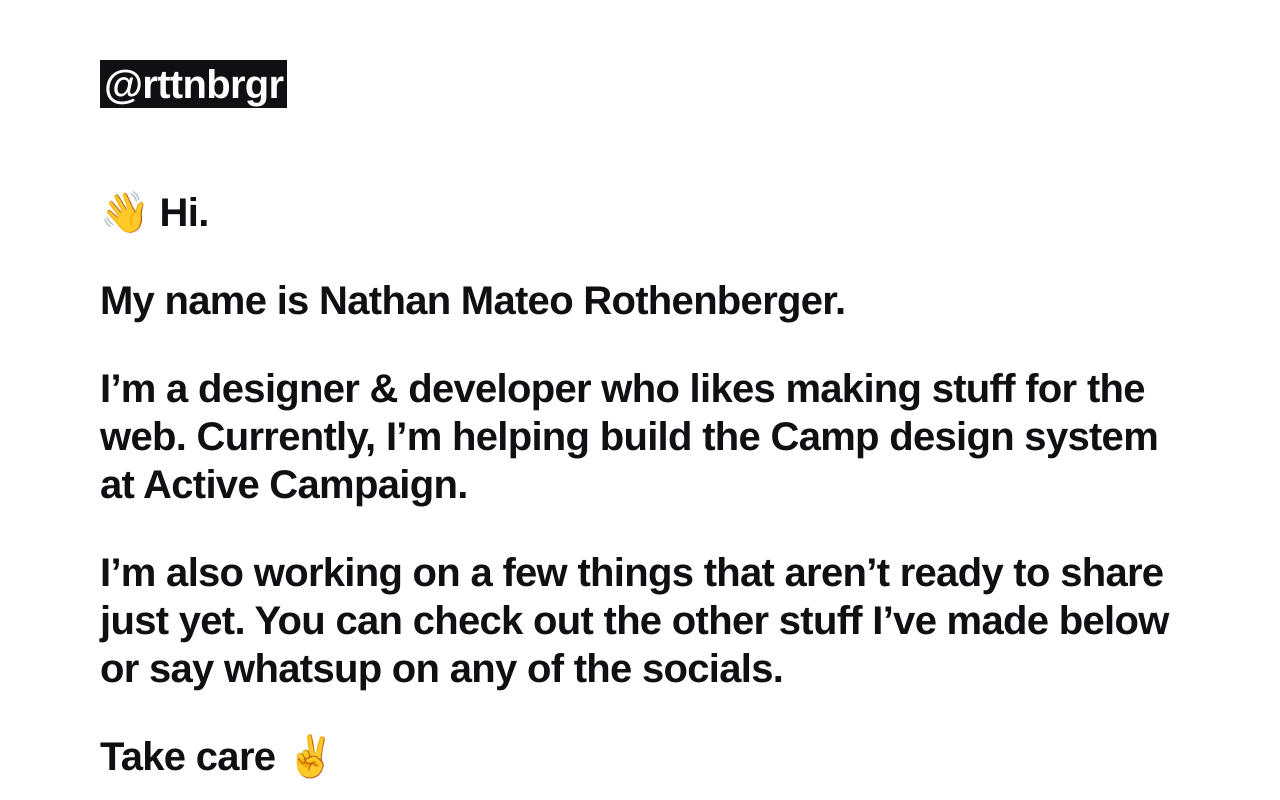
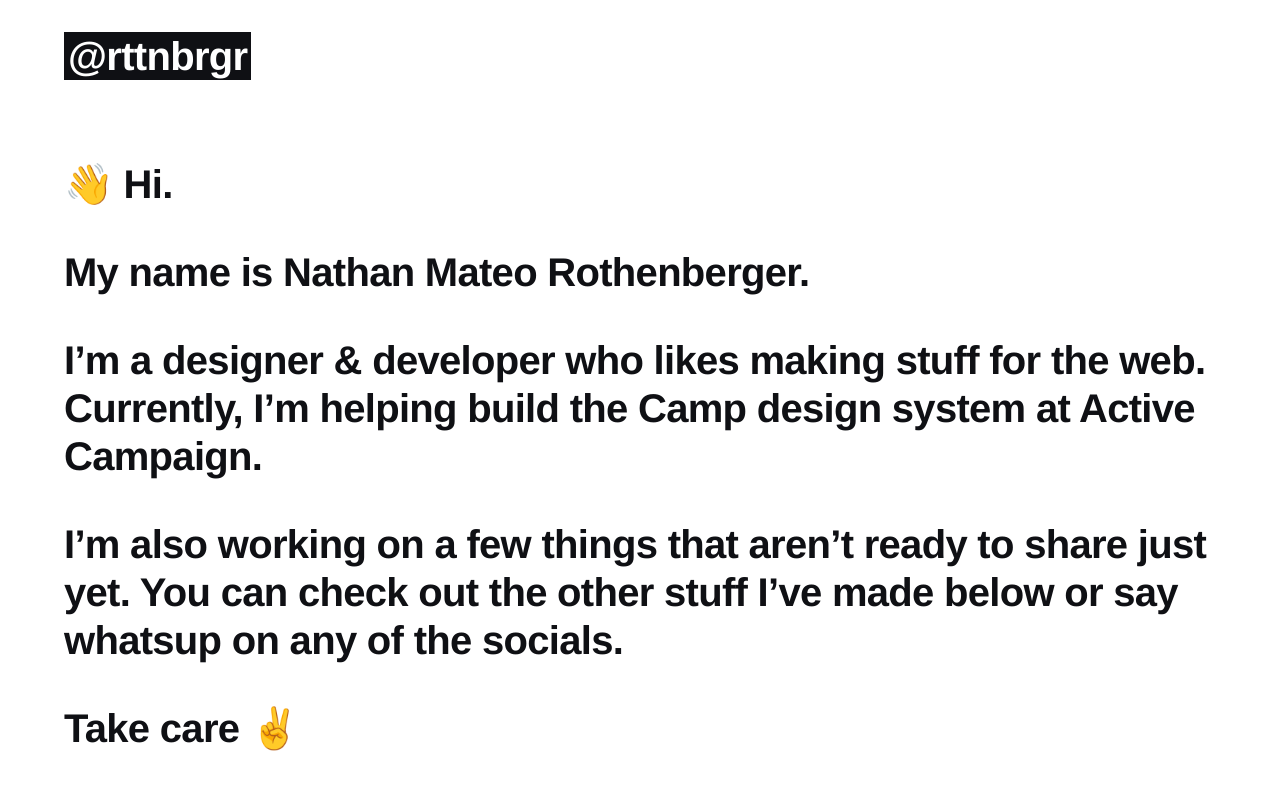
Before and after one commit to rttnbrgr/homebase, a Next.js app: page / in a window 1280 px wide. Shown: the top 800 px of the page. Built offline with nearby package versions, Linux system fonts and the light colour scheme.

Commit message:
homepage style updates

```diff
--- a/pages/index.tsx
+++ b/pages/index.tsx
@@ -12,7 +12,9 @@ const rootStyles = {
   // Text styles
   textStyle: "homeRoot",
   // Layout Styles
-  padding: "1.5em",
+  padding: "1.5rem",
+  pt: "2rem",
+  pb: "4rem",
   display: "flex",
   alignItems: "center",
   maxWidth: "30em"
```
